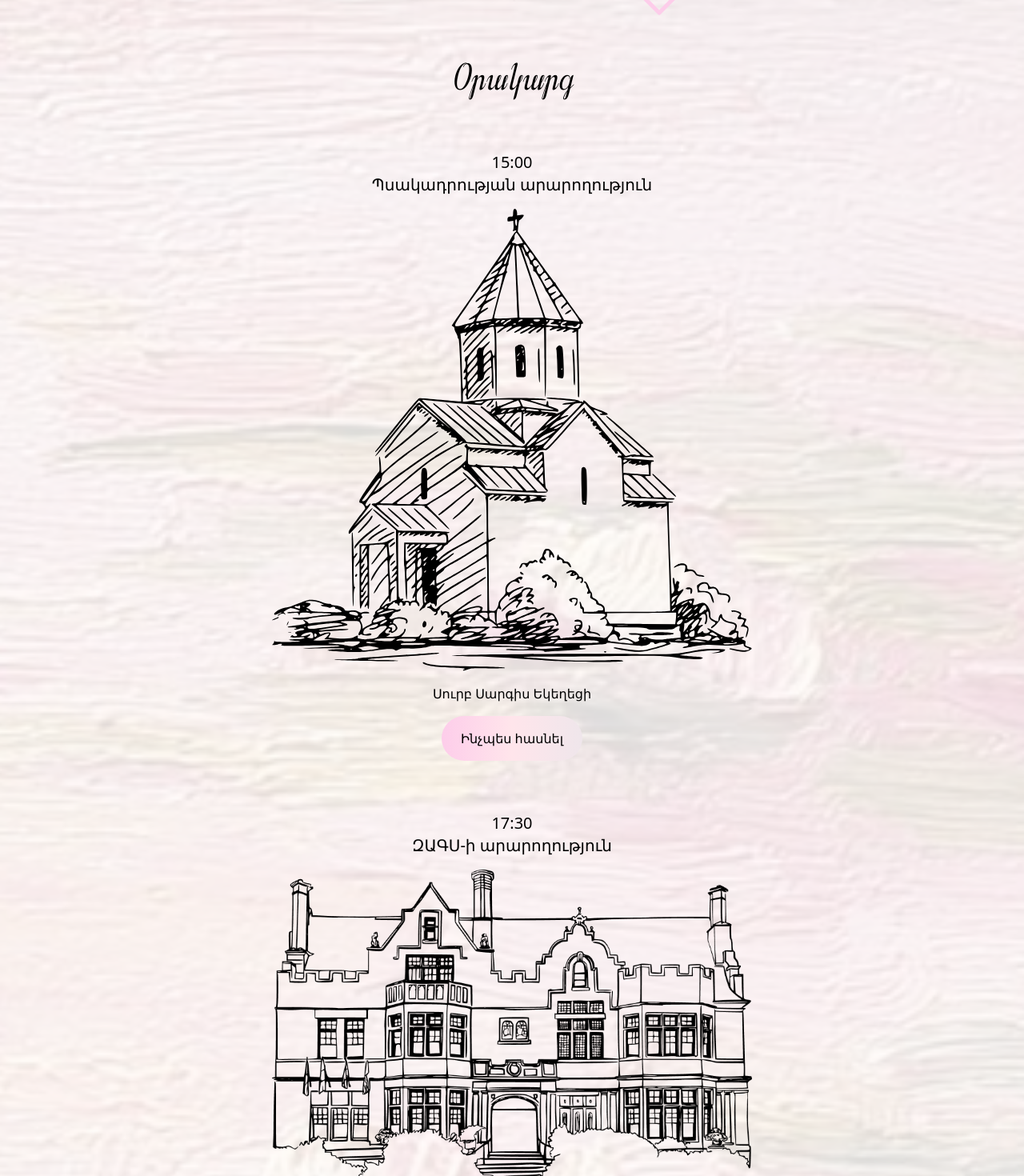
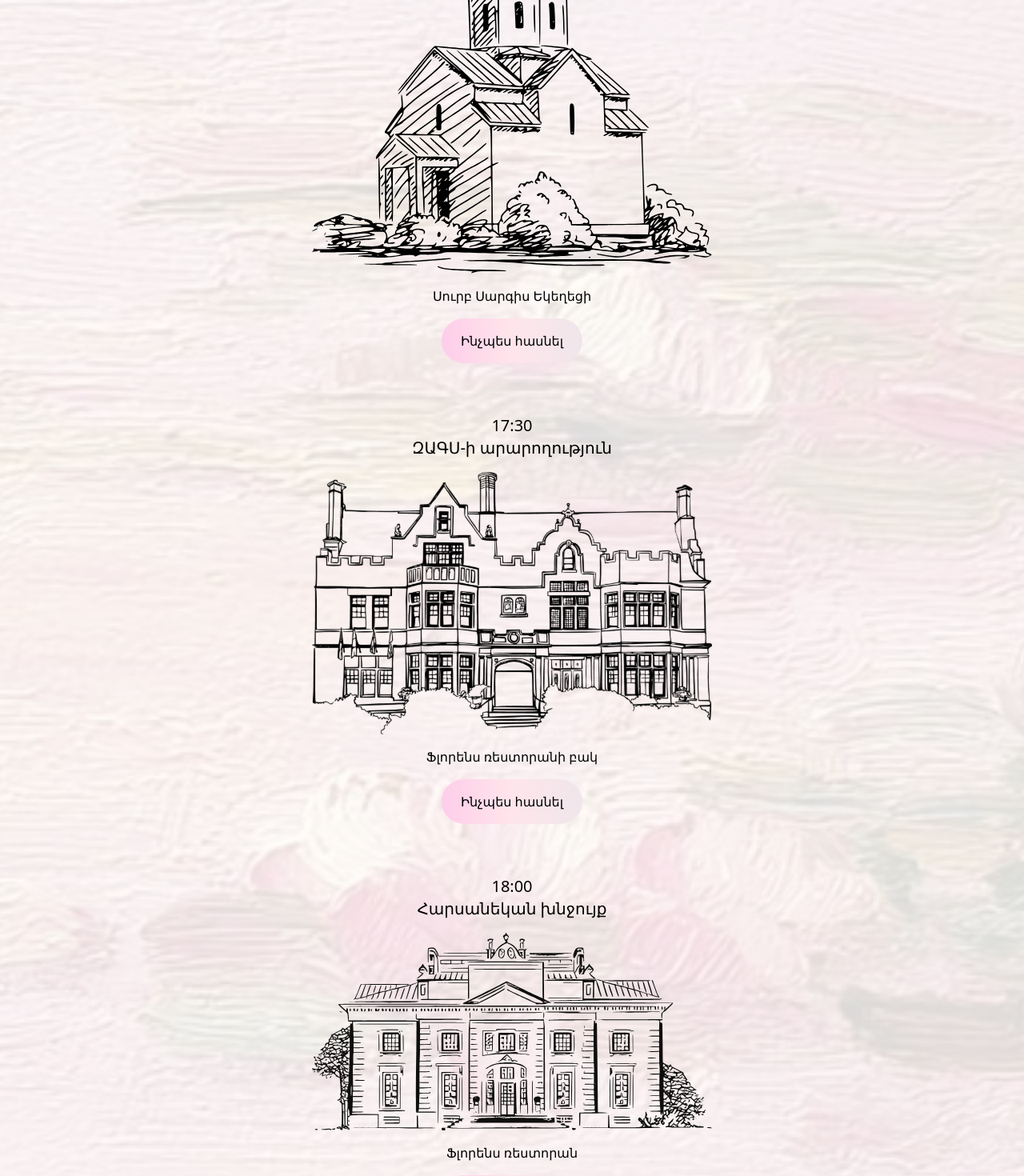
Before and after one commit to mane-gevorgyan/Seroj-Bella---Wedding-Invitatoin, a Next.js app: page / in a window 1280 px wide. Shown: the part 1330-2800 px from the top of the page at 80% size. Built offline with nearby package versions, Linux system fonts and the light colour scheme.

Commit message:
updated images

```diff
--- a/app/page.tsx
+++ b/app/page.tsx
@@ -6,7 +6,7 @@ import Countdown from "./components/countdown/countdown";
 export default function Home() {
 
   return (
-    <div className="relative min-h-screen bg-white/70">
+    <div className="relative min-h-screen bg-white/70 flex flex-col items-center">
       <Image
         alt=""
         src="/bg2.JPG"
@@ -15,11 +15,11 @@ export default function Home() {
       />
       <div className="absolute top-48 inset-0 z-10" />
 
-      <div className="relative flex flex-col w-full z-20 gap-20 md:w-1/2 md:m-auto">
+      <div className="relative flex flex-col items-center w-full max-w-125 z-20 gap-20 md:w-1/2 md:m-auto">
         {/* Welcoming Image */}
         <div className="w-full flex flex-col items-center">
-          <Image alt="Seroj & Bella" src='/img1.JPG' width={600} height={600} className="w-full max-w-125 h-screen" />
-          <div className="w-full max-w-125 relative">
+          <Image alt="Seroj & Bella" src='/img1.JPG' width={500} height={500} className="h-screen md:h-auto" />
+          <div className="w-full relative">
             <div className="absolute bottom-0 left-0 w-full h-96 bg-linear-to-b from-transparent to-white" />
             <p className="absolute bottom-37.5 left-12 handwrittenFont text-6xl z-10 text-[#3f452d]">Սերգեյ</p>
             <span className="absolute bottom-[-6%] left-[35%] text-[#9e9e9e] text-[300px] opacity-40">&</span>
@@ -67,7 +67,7 @@ export default function Home() {
           {/* Church */}
           <div className="flex flex-col justify-center items-center gap-4">
             <span className="text-center text-xl">15:00 <br />Պսակադրության արարողություն</span>
-            <Image alt="Սուրբ Սարգիս Եկեղեցի" src='/Church.svg' width={600} height={600} />
+            <Image alt="Սուրբ Սարգիս Եկեղեցի" src='/Church.svg' width={500} height={500} />
             <span className="text-center">Սուրբ Սարգիս Եկեղեցի</span>
             <Button src={'https://www.google.com/maps/place/St.+Sargis+Vicarial+Church/@40.1771141,44.4996494,17z/data=!3m1!4b1!4m6!3m5!1s0x406abc55928a4281:0x66c99859b58a2740!8m2!3d40.1771141!4d44.5022243!16s%2Fm%2F06w1ytr?entry=ttu&g_ep=EgoyMDI2MDMxMS4wIKXMDSoASAFQAw%3D%3D'} />
           </div>
@@ -75,7 +75,7 @@ export default function Home() {
           {/* Marriage */}
           <div className="flex flex-col justify-center items-center gap-4">
             <span className="text-center text-xl">17:30 <br />ԶԱԳՍ-ի արարողություն</span>
-            <Image alt="ԶԱԳՍ-ի արարողություն" src='/Florence.svg' width={600} height={600} />
+            <Image alt="ԶԱԳՍ-ի արարողություն" src='/Florence.svg' width={500} height={500} />
             <span className="text-center">Ֆլորենս ռեստորանի բակ</span>
             <Button src={'https://www.google.com/maps/place/Florence+Restaurant/@40.1944274,44.4791487,17z/data=!3m1!4b1!4m6!3m5!1s0x406abd73b0648ca1:0x9a95769bab65b2e!8m2!3d40.1944274!4d44.4817236!16s%2Fg%2F11xqpy1r5?entry=ttu&g_ep=EgoyMDI2MDMxMS4wIKXMDSoASAFQAw%3D%3D'} />
           </div>
@@ -83,14 +83,14 @@ export default function Home() {
           {/* Marriage */}
           <div className="flex flex-col justify-center items-center gap-4">
             <span className="text-center text-xl">18:00 <br />Հարսանեկան խնջույք</span>
-            <Image alt="Հարսանեկան խնջույք" src='/Hall.svg' width={600} height={600} />
+            <Image alt="Հարսանեկան խնջույք" src='/Hall.svg' width={500} height={500} />
             <span className="text-center">Ֆլորենս ռեստորան</span>
             <Button src={'https://www.google.com/maps/place/Florence+Restaurant/@40.1944274,44.4791487,17z/data=!3m1!4b1!4m6!3m5!1s0x406abd73b0648ca1:0x9a95769bab65b2e!8m2!3d40.1944274!4d44.4817236!16s%2Fg%2F11xqpy1r5?entry=ttu&g_ep=EgoyMDI2MDMxMS4wIKXMDSoASAFQAw%3D%3D'} />
           </div>
 
           {/* Photo 2 */}
           <div className="relative w-full">
-            <Image alt="" src='/img2.JPG' width={600} height={600} className="w-full" />
+            <Image alt="" src='/img2.JPG' width={500} height={500} />
             <div className="absolute top-0 left-0 w-full h-10 bg-linear-to-t from-transparent to-white" />
             <div className="absolute right-0 top-0 w-4 h-full bg-linear-to-r from-transparent to-white" />
             <div className="absolute left-0 top-0 w-4 h-full bg-linear-to-l from-transparent to-white" />
@@ -114,7 +114,7 @@ export default function Home() {
 
           {/* Photo 3 */}
           <div className="relative w-full">
-            <Image alt="" src='/img3.JPG' width={600} height={600} className="w-full" />
+            <Image alt="" src='/img3.JPG' width={500} height={500} />
             <div className="absolute top-0 left-0 w-full h-10 bg-linear-to-t from-transparent to-white" />
             <div className="absolute right-0 top-0 w-4 h-full bg-linear-to-r from-transparent to-white" />
             <div className="absolute left-0 top-0 w-4 h-full bg-linear-to-l from-transparent to-white" />
```
